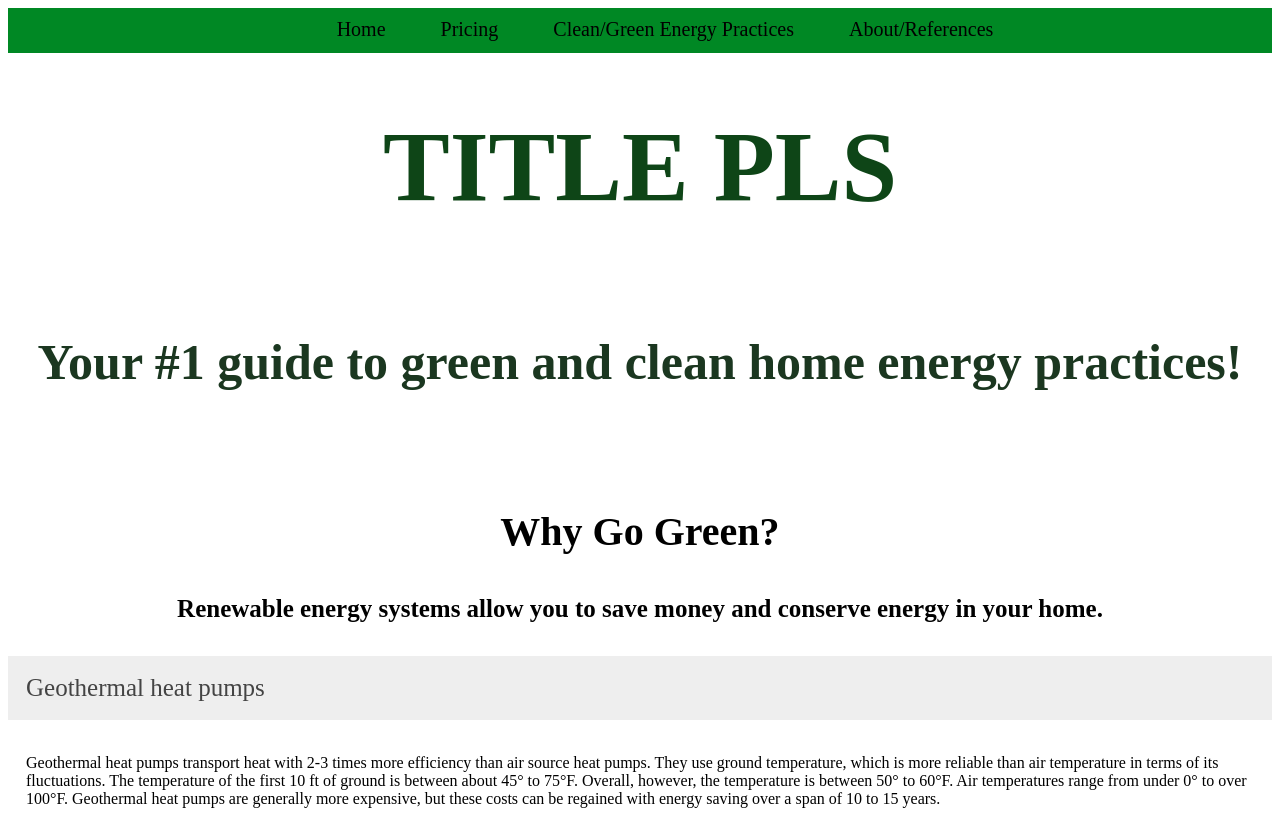
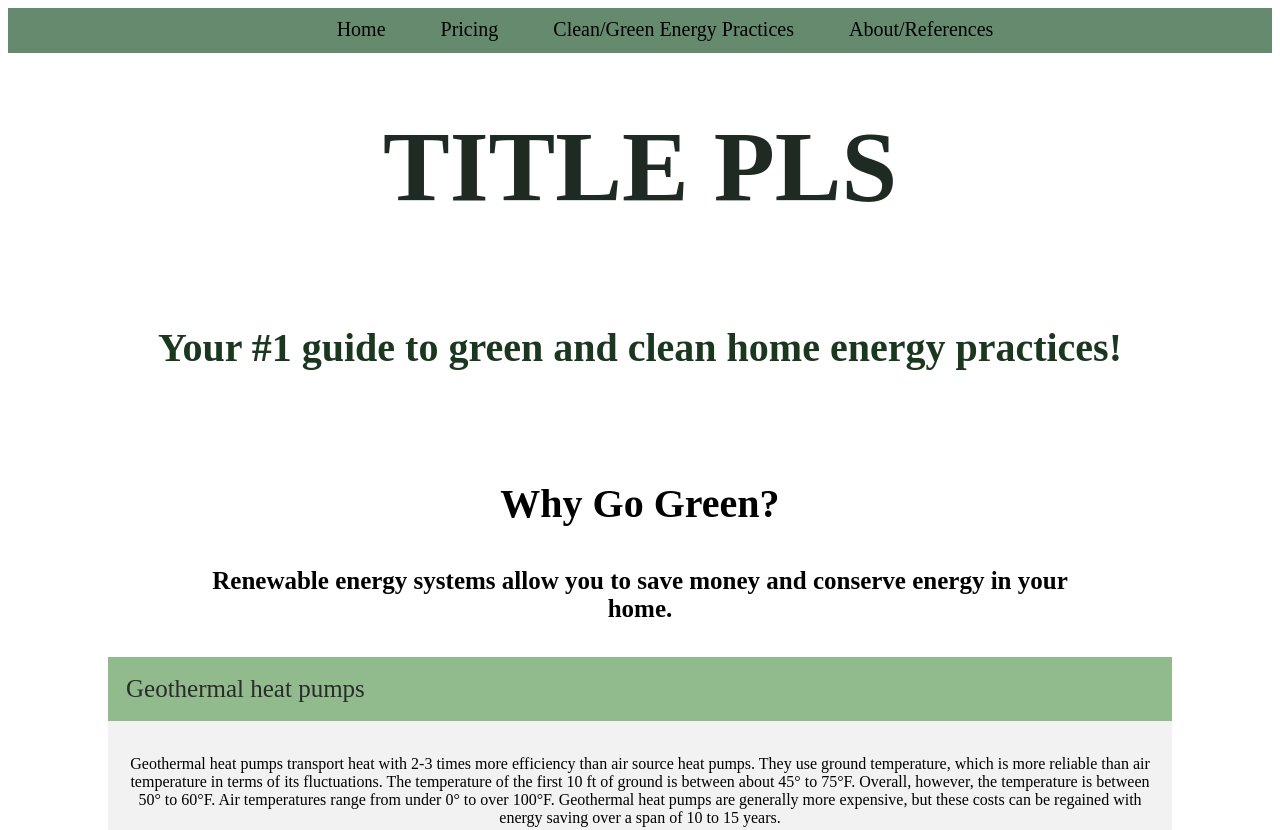
Before and after one commit to soapmb/tsa-webmaster-24, a plain HTML site: page index.html in a window 1280 px wide. Shown: the top 830 px of the page. Drawn offline with Linux system fonts and the light colour scheme; a script that the page names is missing; a web font is replaced by a local one.

Commit message:
color palette add

```diff
--- a/style.css
+++ b/style.css
@@ -2,7 +2,8 @@ body {
     margin: 0 px;
     font-family: "Song Myung";
     padding-bottom: 50px;
-    padding-left: 0px;
+    /*padding-left: 20px;
+    padding-right: 20px;*/
 }
 
 .header {
@@ -30,7 +31,7 @@ container {
 .navbar {
     height: 45px;
     width: 100%;
-    background: #008824;
+    background: #658A6E;
     margin: 0px;
 }
 
@@ -49,18 +50,33 @@ container {
     font-size: 20px;
 }
 
+.pages>a:hover {
+    color: #91BA8D;
+  }
+
 .credits {
     padding-bottom: 50px;
 }
 
+.references {
+    padding-bottom: 50px;
+}
+
+.why.header {
+    text-align: center;
+    padding-left: 0px;
+    padding-right: 0px;
+}
+
 .why {
     text-align: center;
-    padding-left: 0px;
+    padding-left: 100px;
+    padding-right: 100px;
 }
 
 h1 {
     text-align: center;
-    color: #0e4517;
+    color: #1f2a22;
     font-size: 100px;
     font-weight: bold;
 }
@@ -68,7 +84,7 @@ h1 {
 h2 {
     text-align: center;
     color: #1b3720;
-    font-size: 50px;
+    font-size: 40px;
 
 }
 
@@ -98,8 +114,8 @@ li {
 
 /* Style the buttons that are used to open and close the accordion panel */
 .accordion {
-    background-color: #eee;
-    color: #444;
+    background-color: #91BA8D;
+    color: #2b2b2b;
     cursor: pointer;
     padding: 18px;
     width: 100%;
@@ -114,13 +130,13 @@ li {
 /* Add a background color to the button if it is clicked on (add the .active class with JS), and when you move the mouse over it (hover) */
 .active,
 .accordion:hover {
-    background-color: #ccc;
+    background-color: #658A6E;
 }
 
 /* Style the accordion panel. Note: hidden by default */
 .panel {
     padding: 18px;
-    background-color: white;
+    background-color: #f2f2f2;
     display: block;
     overflow: hidden;
 }
```
Also changed, not shown: index.html (+4 -1 lines).
